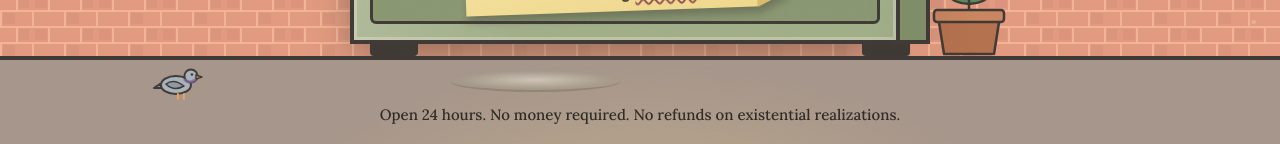
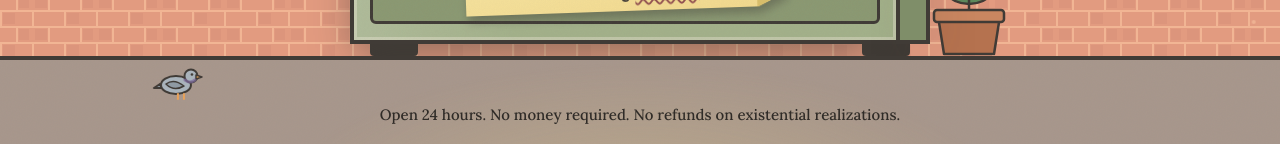
Before and after one commit to camilledaisy/vendingmachine, a React (Vite) app: page / in a window 1280 px wide. Shown: the part 790-934 px from the top of the page. Built offline with nearby package versions, Linux system fonts and the light colour scheme.

Commit message:
Remove puddle
Co-Authored-By: Claude Sonnet 5.5 <noreply@anthropic.com>
Claude-Session: https://claude.ai/code/session_017PaBnN8AfWxPJyBcQfRLgQ

```diff
--- a/src/App.tsx
+++ b/src/App.tsx
@@ -114,7 +114,6 @@ export default function App() {
 
           <div className="ground ground-text relative flex-1 px-3 pb-10 pt-6">
             <div className="pointer-events-none absolute left-1/2 top-0 h-[160px] w-[760px] max-w-full -translate-x-1/2" style={{ opacity: "var(--glow)" }} aria-hidden><div className="street-glow h-full w-full" /></div>
-            <div className="puddle pointer-events-none absolute left-[calc(50%-190px)] top-[10px] h-[22px] w-[170px]" aria-hidden />
             {phase !== "night" && <div className="pointer-events-none absolute left-[6%] top-[4px]" aria-hidden><Pigeon /></div>}
           <p className="relative mx-auto mt-5 max-w-[34rem] text-center font-serif text-[15px] font-medium">
             Open 24 hours. No money required. No refunds on existential realizations.
--- a/src/index.css
+++ b/src/index.css
@@ -213,7 +213,6 @@ body {
 .calm .rise, .calm .drop-in, .calm .stamp, .calm .print, .calm .flip, .calm .lcd-in { opacity: 1 !important; }
 
 .street-glow { background: radial-gradient(ellipse at 50% 100%, rgba(242,217,141,.55), rgba(242,217,141,0) 70%); animation: lampflick 7s ease-in-out infinite; }
-.puddle { border-radius: 50%; background: radial-gradient(ellipse, rgba(255,250,240,.55), rgba(163,177,138,.25) 60%, transparent 72%); border-bottom: 2px solid rgba(64,59,54,.25); animation: shimmer 5s ease-in-out infinite; }
 .pigeon-walk { animation: pigeonwalk 26s linear infinite; }
 .pigeon-head { transform-box: fill-box; transform-origin: 30% 100%; animation: peck 1.4s ease-in-out infinite; }
 .neon { box-shadow: 0 0 22px rgba(242,217,141,.55), 0 0 48px rgba(212,165,165,.4), inset 0 0 10px rgba(0,0,0,.7); animation: neonhalo 5s ease-in-out infinite; }
@@ -221,7 +220,6 @@ body {
 .neon-b { color: #F4C4C4; text-shadow: 0 0 3px #ffd9d9, 0 0 8px #D4A5A5, 0 0 18px rgba(212,165,165,.9); }
 @keyframes neonhalo { 0%,100% { box-shadow: 0 0 22px rgba(242,217,141,.55), 0 0 48px rgba(212,165,165,.4), inset 0 0 10px rgba(0,0,0,.7) } 50% { box-shadow: 0 0 30px rgba(242,217,141,.75), 0 0 64px rgba(212,165,165,.55), inset 0 0 10px rgba(0,0,0,.7) } }
 @keyframes lampflick { 0%,100% { opacity: 1 } 40% { opacity: .88 } 42% { opacity: 1 } 75% { opacity: .92 } }
-@keyframes shimmer { 0%,100% { opacity: .8; transform: scaleX(1) } 50% { opacity: 1; transform: scaleX(1.04) } }
 @keyframes pigeonwalk { 0% { transform: translateX(0) scaleX(1) } 42% { transform: translateX(150px) scaleX(1) } 50% { transform: translateX(150px) scaleX(-1) } 92% { transform: translateX(0) scaleX(-1) } 100% { transform: translateX(0) scaleX(1) } }
 @keyframes peck { 0%,60%,100% { transform: rotate(0) } 70% { transform: rotate(32deg) translateY(2px) } 80% { transform: rotate(0) } 90% { transform: rotate(28deg) } }
 @keyframes neon { 0%,100% { opacity: 1 } 47% { opacity: .85 } 50% { opacity: 1 } }
```
